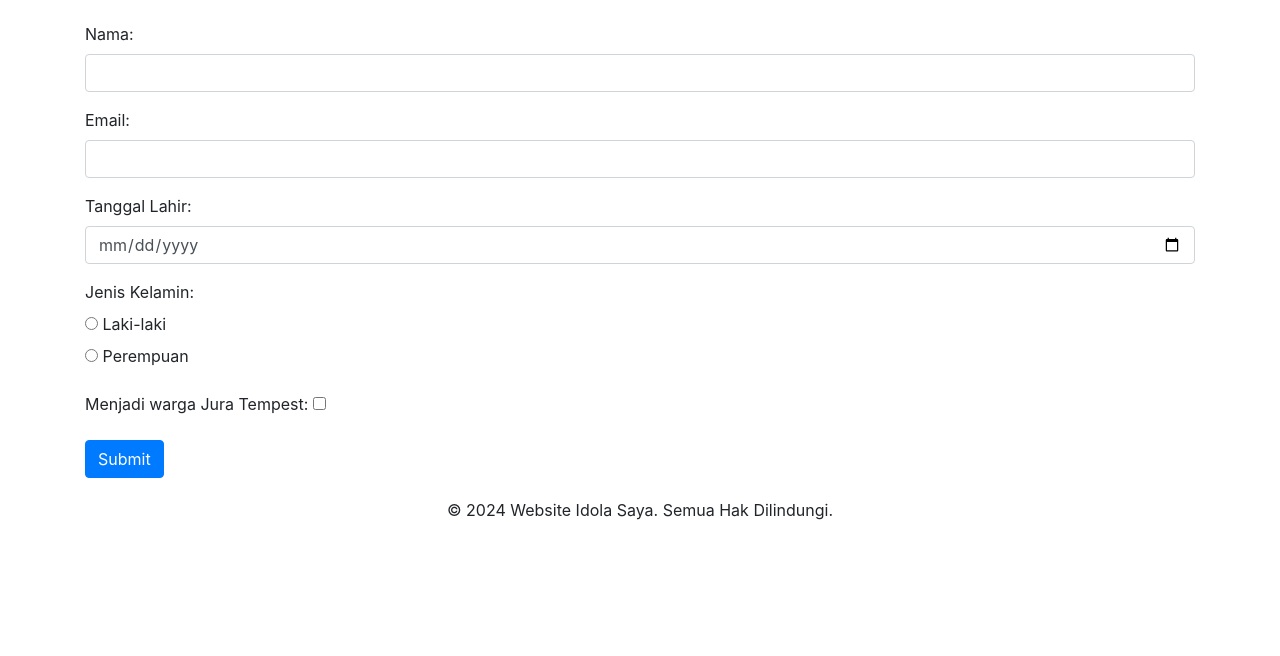
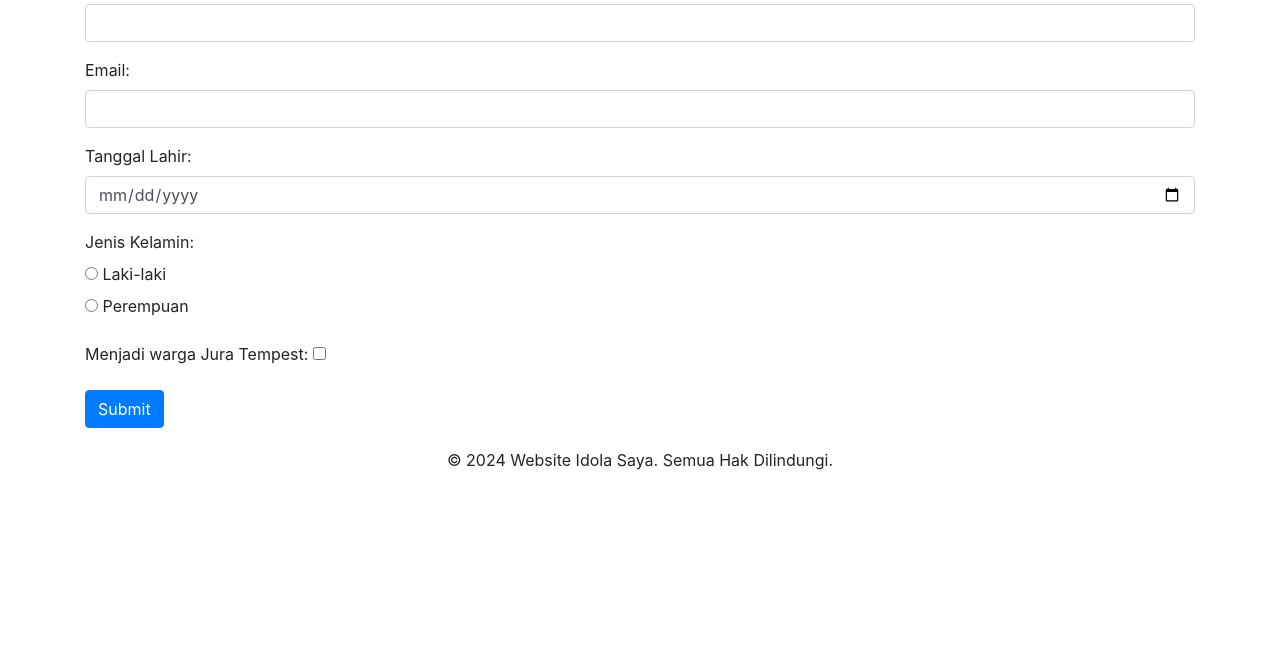
Before and after one commit to bay-eg/Web-Rimuru-Tempest, a plain HTML site: page UTS/HTML/form.html in a window 1280 px wide. Shown: the part 144-800 px from the top of the page. Drawn offline with nearby package versions, Linux system fonts and the light colour scheme; files that its build step writes are made by us from their sources.

Commit message:
UTS
menghapus css body

```diff
--- a/UTS/CSS/style.css
+++ b/UTS/CSS/style.css
@@ -1,8 +1,3 @@
-body {
-  padding: 50px;
-  background-color: ;
-}
-
 header {
   text-align: center;
 }
```
